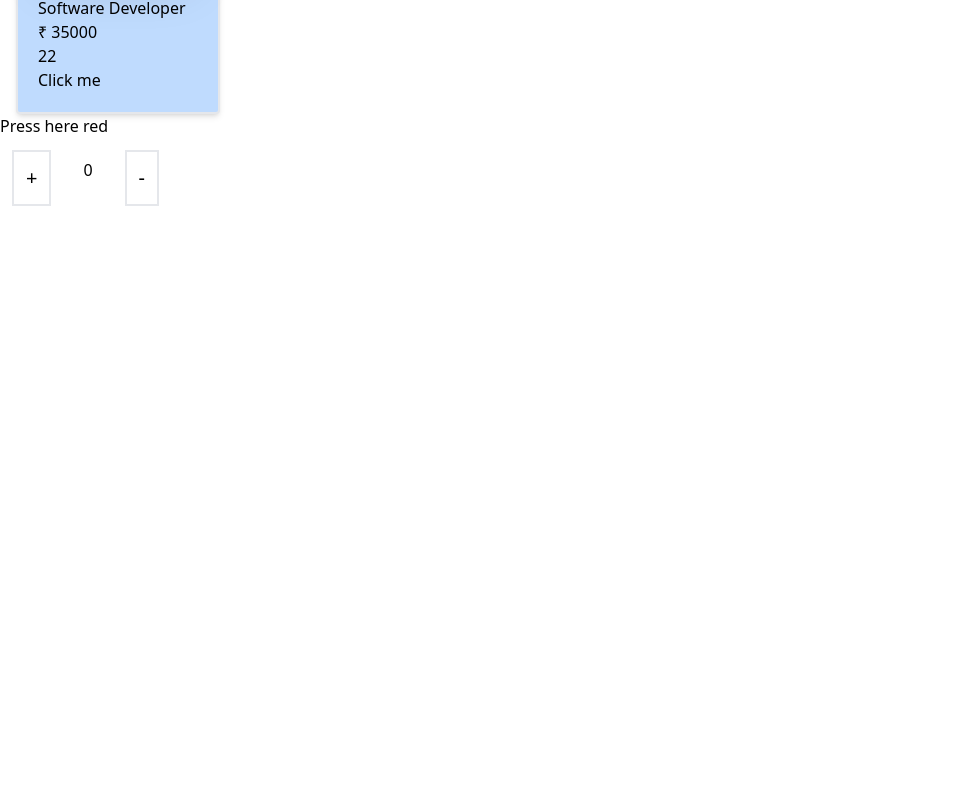
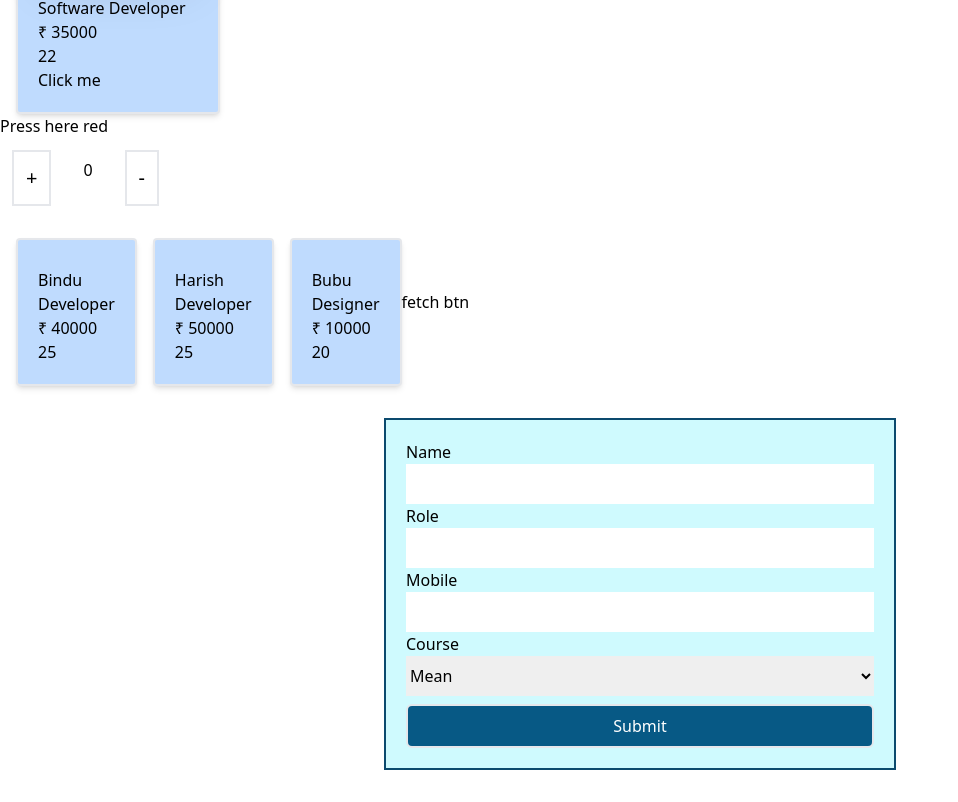
Before and after one commit to ABindusri/ViteReact, a React (Vite) app: page / in a window 1280 px wide. Shown: the part 283-1085 px from the top of the page, without its empty margins (0-958 px from the left). Before the commit the page ends 800 px from the top, so only its background shows below. Built offline with nearby package versions, Linux system fonts and the light colour scheme; a web font is replaced by a local one.

Commit message:
Creation of a React Form

```diff
--- a/src/App.jsx
+++ b/src/App.jsx
@@ -7,20 +7,36 @@ import FunctionComp from './components/FunctionComp'  // variable name beside th
 import PropComp from './components/PropComp'
 import StateComp from './components/StateComp'
 import CountComp from './components/CountComp'
+import ReactListsComp from './components/ReactListsComp'
+import { useState } from 'react'
+import UserListComp from './components/UserListComp'
+import Form from './components/Form'
 function App() {
-//const [count,setCount]= useState()      /* Hook declaration */
-
-
+const employeeData=[{id:1,Name:"Bindu",Salary:40000,Work:"Developer",Age:25},{id:2,Name:"Harish",Salary:50000,Work:"Developer",Age:25},{id:3,Name:"Bubu",Salary:10000,Work:"Designer",Age:20}]
+ //to Fetch an API to get data
+ const [userData,setUserData]=useState([]); //intializing a state - taking an empty array
+ const fetchFun=()=>{fetch('https://reqres.in/api/users?page=2')
+  .then(response => response.json()) // Parse the JSON response
+  .then(data => {setUserData(data.data) //as data is in the form of array of objects
+    console.log(data)
+  }) //passing data to the state to use is it list cards
+  .catch(error => console.error('Error:', error));
+ }
   return (
     <>
-    { /*  rendering/composing the component <></> */}
-    { /* wrapper components <></> */}
+    { /*  rendering/composing the component <></> */}  { /* wrapper components <></> */}
     <PropComp/>
     <StateComp/>
     <CountComp/>
-
+    <div className='flex'>
+    {employeeData.map((Empdata,index)=> <ReactListsComp data={Empdata} key={index} />)}     { /* using map to render the employee components , its like a for loop to get the data  . data={Empdata} is we are passing data by sending it as a prop */}
+    { /* map is used to loop the employeeData   */}
+    <button onClick={fetchFun}>fetch btn</button>
+    {userData.map((Edata,index)=> <UserListComp data={Edata} key={index}/>)}     { /* sending Edata into data using map. data  is used as a prop in UserListComp to print cards */}
+    {/* index is to make it unique */}
+     </div>
+     <Form/>
     </>
   )
 }
-
 export default App
--- a/src/components/CountComp.jsx
+++ b/src/components/CountComp.jsx
@@ -4,16 +4,20 @@ const CountComp = () => {
     const [count, setCount]=useState(0);
 const handleIncCount=()=>
 {
-    setCount(count +1);
+    setCount((prevState)=>{
+prevState+1
+    });
 }
 const handleDecCount=()=>
 {
-    setCount(count -1);
+    setCount((prevState)=>{
+        prevState-1
+    });
 
 }
   return (
     <div className='flex'>
-        <button onClick={handleIncCount} className='text-xl border-2 p-3 m-3'>+</button>
+        <button onClick={handleIncCount}  className='text-xl border-2 p-3 m-3'>+</button>
         <p className='p-3 m-2'> {count}</p>
         <button onClick={handleDecCount} className='text-xl border-2 p-3 m-3'>-</button>
         </div>
--- /dev/null
+++ b/src/components/Form.jsx
@@ -0,0 +1,37 @@
+import React from 'react'
+import { useState } from 'react';
+const Form = () => {
+    const [name,setName]=useState(''); //declaration of state
+    const [role,setRole]=useState('');
+    const [mobile,setMobile]=useState('');
+    const [course,setCourse]=useState('Mean');
+    const handleSubmit=(event) =>{  {/* preventDefault is used to stop the refreshing of page. event is returned automatically by the form */}
+        event.preventDefault();
+        console.log(name,role,mobile,course);
+    }
+
+  return (
+    <div>
+        <form className='flex flex-col mx-96 my-8 border-sky-900 bg-cyan-100 p-5 border-2 rounded-2'
+        onSubmit={handleSubmit}>
+            <label>Name</label>
+            <input type='text' value={name} className='py-2 focus:ring-2 focus:ring-red-500  focus:outline-none focus:rounded-sm' onChange={(event)=>{setName(event.target.value)}}></input>
+            {/* Initially setting the intial value to the state we need to give as value={state variable} */}
+            {/* when ever the user alter the value in the input, we use onChange attribute: we need to create an anonymus function to set the value to the state variable */}
+            <label>Role</label>
+            <input type='text' value={role}  className='py-2 focus:ring-2 focus:ring-red-500 focus:outline-none  focus:rounded-sm' onChange={(event)=>{setRole(event.target.value)}}></input>
+            <label>Mobile</label>
+            <input type='number' value={mobile} className='py-2 focus:ring-2 focus:ring-red-500 focus:outline-none focus:rounded-sm' onChange={(event)=>{setMobile(event.target.value)}}></input>
+            <label>Course</label>
+            <select value={course} className='py-2 focus:ring-2 focus:ring-red-500 focus:outline-none focus:rounded-sm' onChange={(event)=>{setCourse(event.target.value)}}>
+                <option value='Mern'>Mern</option>
+                <option value='Mean'>Mean</option>
+                <option value='React'>React</option>
+            </select>
+            <button type='submit' className='border-2 rounded-md p-2 mt-2 bg-sky-800 text-white '>Submit</button>
+        </form>
+    </div>
+  )
+}
+
+export default Form
--- /dev/null
+++ b/src/components/ReactListsComp.jsx
@@ -0,0 +1,18 @@
+import React from 'react'
+
+const ReactListsComp = (prop) => {
+    //console.log(prop)
+  return (
+
+        <div className="flex flex-col ml-4 mt-5 border-solid border-2 bg-blue-200 p-5 w-30 h-70 shadow-md  rounded ">
+        <h4 className="pt-2">{prop.data.Name}</h4> {/* Receiving data as a prop */}
+        <h6>{prop.data.Work}</h6>
+        <p>₹ {prop.data.Salary}</p>
+        <p>{prop.data.Age}</p>
+
+
+    </div>
+  )
+}
+
+export default ReactListsComp
--- /dev/null
+++ b/src/components/UserListComp.jsx
@@ -0,0 +1,17 @@
+import React from 'react'
+
+const UserListComp = (prop) => {
+    console.log(prop)
+
+  return (
+         <div  className="flex flex-col ml-4 mt-5 border-solid border-2 bg-blue-200 p-5 w-30 h-70 shadow-md  rounded ">
+        <h6>{prop.data.first_name + prop.data.last_name}</h6>
+        <h4 className="pt-2">{prop.data.email}</h4>
+        <img src= {prop.data.avatar} ></img>
+
+    </div>
+
+  )
+}
+
+export default UserListComp
```
